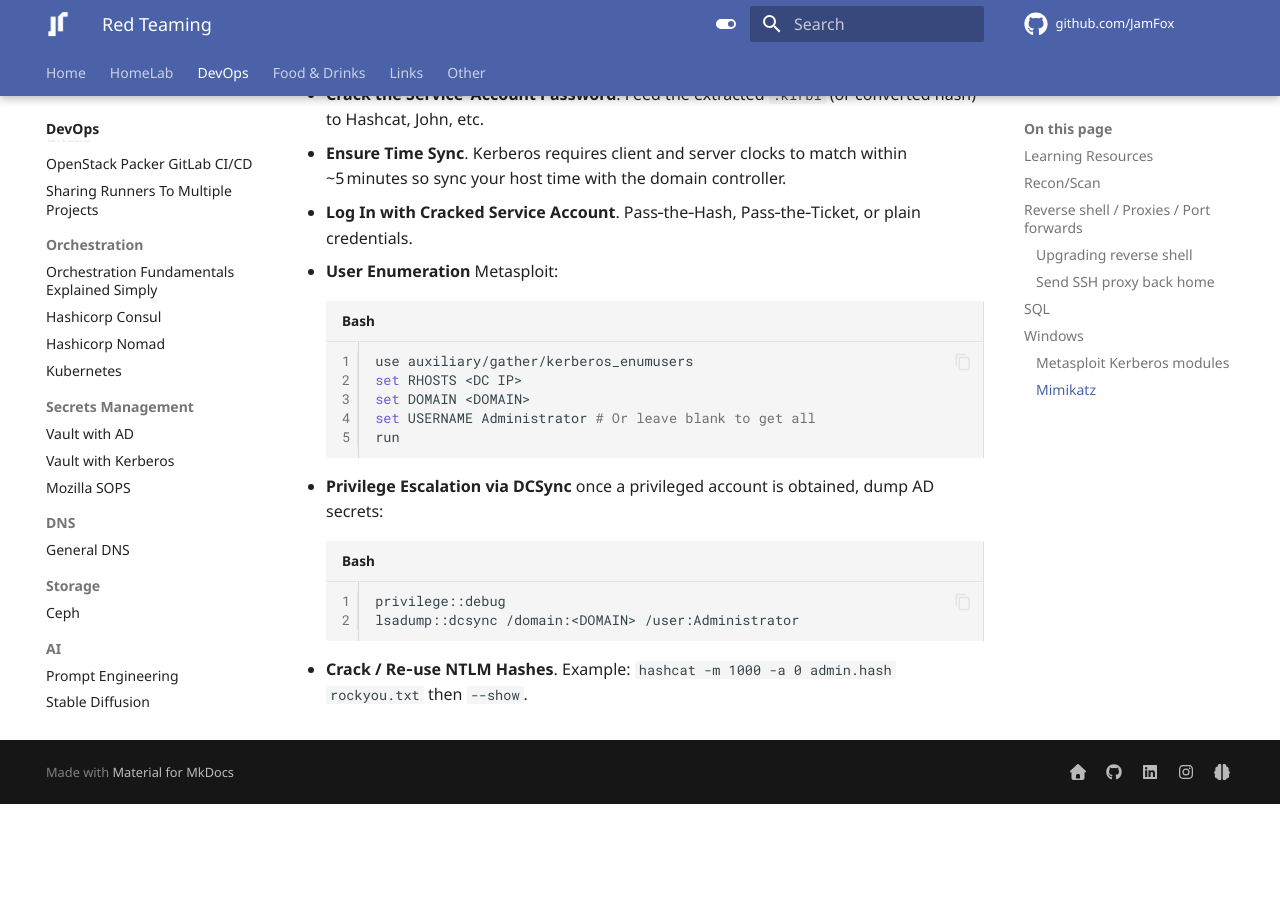
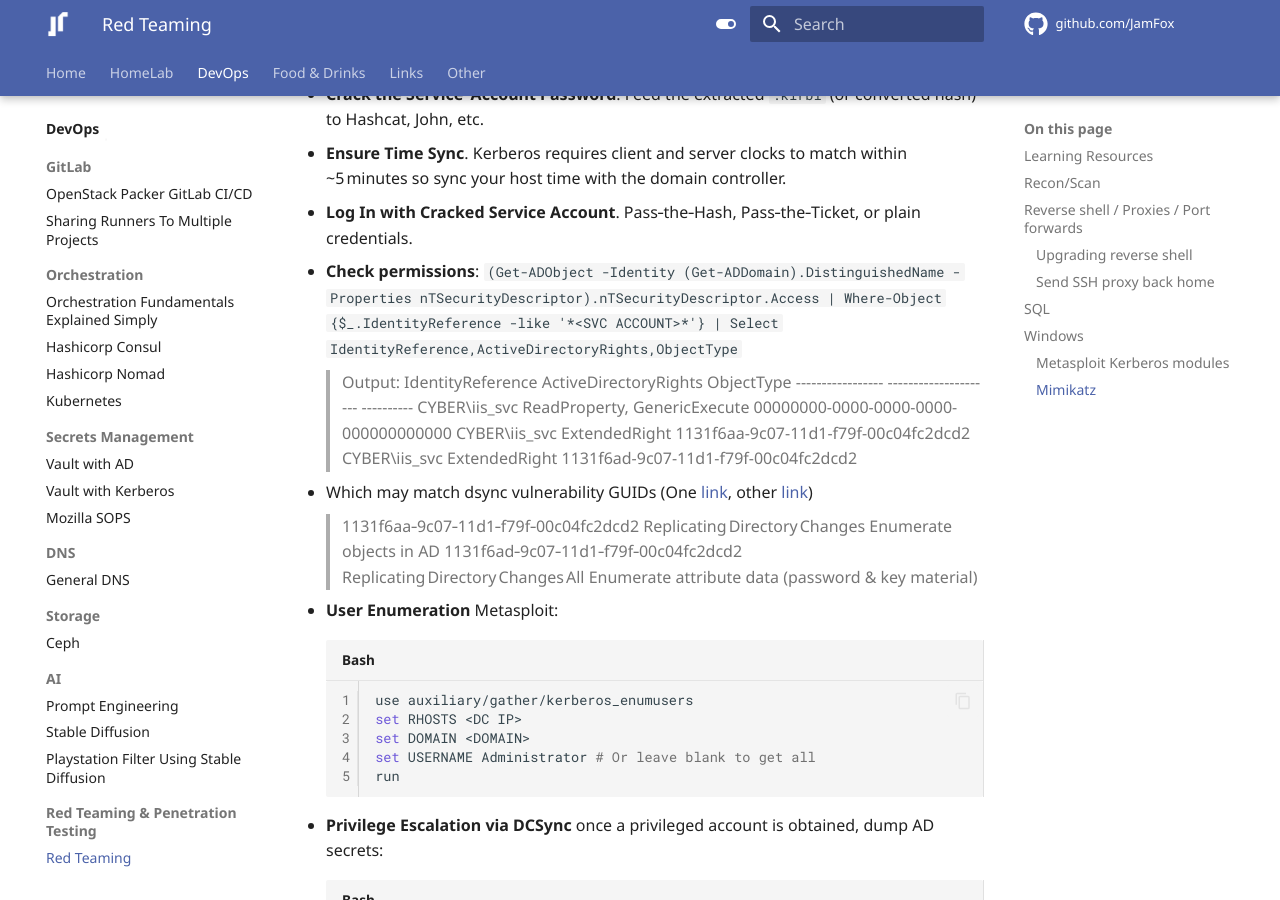
Before and after one commit to JamFox/docs.jamfox.dev, an MkDocs documentation site: the page built from docs/content/devops/redteaming.md, in a window 1280 px wide and 900 px high, scrolled down 5545 px. Built offline with MkDocs 1.6.1 and Material for MkDocs 9.7.7, drawn with Linux system fonts in a browser that asks for light colours; comment, search, counter and statistics services are not loaded; before the commit the page ends 6349 px from its top, so only the background shows below that.

Commit message:
add notes on dsync

````diff
--- a/docs/content/devops/redteaming.md
+++ b/docs/content/devops/redteaming.md
@@ -204,6 +204,20 @@ Query SPN service accounts:
 
 - **Log In with Cracked Service Account**. Pass‑the‑Hash, Pass‑the‑Ticket, or plain credentials.
 
+- **Check permissions**: `(Get-ADObject -Identity (Get-ADDomain).DistinguishedName -Properties nTSecurityDescriptor).nTSecurityDescriptor.Access | Where-Object {$_.IdentityReference -like '*<SVC ACCOUNT>*'} | Select IdentityReference,ActiveDirectoryRights,ObjectType`
+
+    > Output:
+    > IdentityReference        ActiveDirectoryRights ObjectType
+    > -----------------        --------------------- ----------
+    > CYBER\iis_svc     ReadProperty, GenericExecute 00000000-0000-0000-0000-000000000000
+    > CYBER\iis_svc                    ExtendedRight 1131f6aa-9c07-11d1-f79f-00c04fc2dcd2
+    > CYBER\iis_svc                    ExtendedRight 1131f6ad-9c07-11d1-f79f-00c04fc2dcd2
+
+  - Which may match dsync vulnerability GUIDs (One [link](https://blog.blacklanternsecurity.com/p/detecting-dcsync), other [link](https://www.ired.team/offensive-security-experiments/active-directory-kerberos-abuse/dump-password-hashes-from-domain-controller-with-dcsync))
+
+    > 1131f6aa‑9c07‑11d1‑f79f‑00c04fc2dcd2	Replicating Directory Changes	Enumerate objects in AD
+    > 1131f6ad‑9c07‑11d1‑f79f‑00c04fc2dcd2	Replicating Directory Changes All	Enumerate attribute data (password & key material)
+
 - **User Enumeration** Metasploit:
 
     ```bash
````
